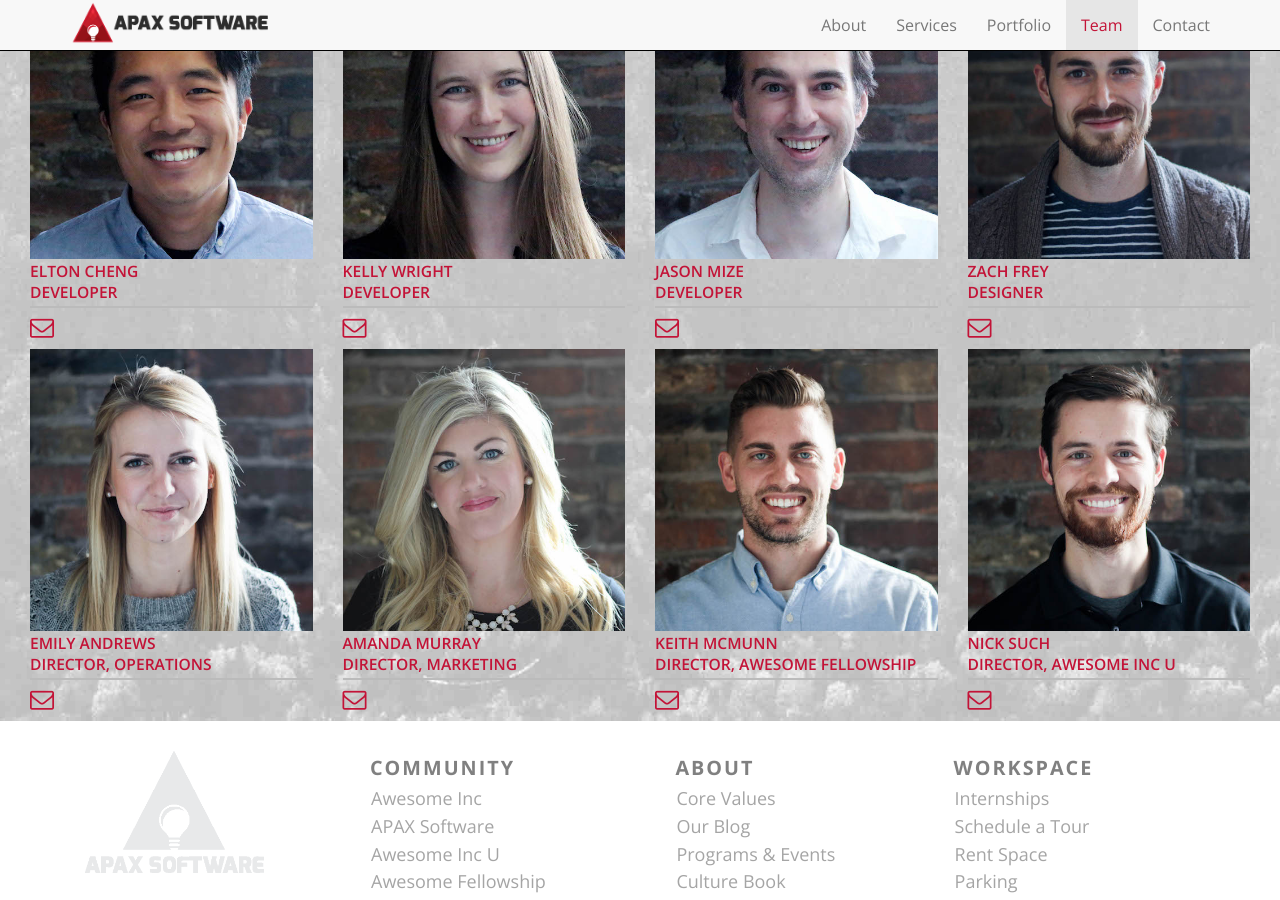
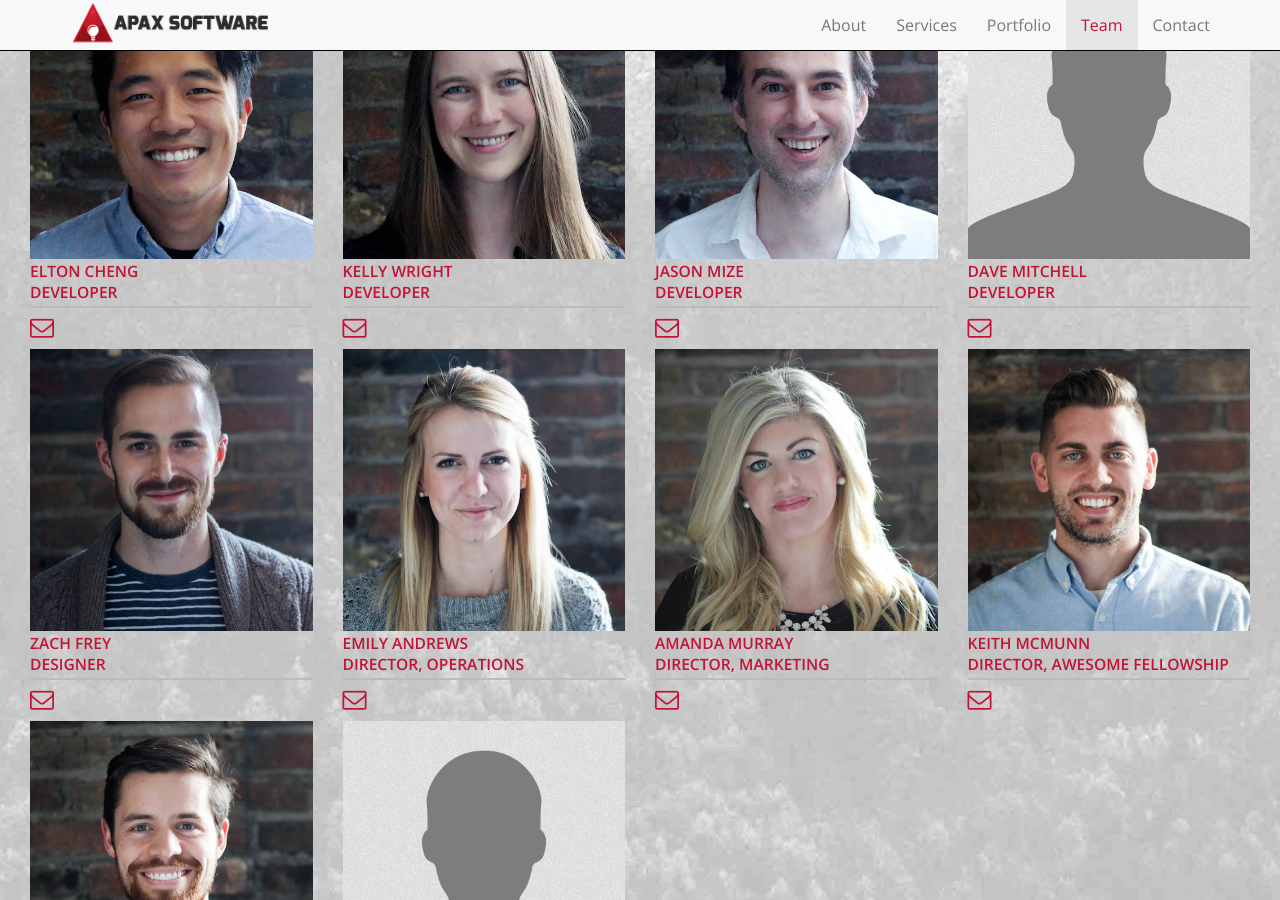
Before and after one commit to apax-software/apax-software, a Jekyll site: the page built from team.html, in a window 1280 px wide and 900 px high, scrolled down 1026 px. Built offline with Jekyll 4.4.1, drawn with Linux system fonts in a browser that asks for light colours; nearby versions of some CDN libraries; some of the changed text lies outside the part shown.

Commit message:
add dave and janine

```diff
--- a/_data/team.yml
+++ b/_data/team.yml
@@ -46,6 +46,9 @@
   pic_name: jason
   title: Developer
 
+- full_name: Dave Mitchell
+  title: Developer
+
 - full_name: Zach Frey
   pic_name: zach
   title: Designer
@@ -75,3 +78,6 @@
   title: Director, Awesome Inc U
   email: nick
   email_ext: awesomeinc.org
+
+- full_name: Janine Hempy
+  title: Instructor, Awesome Inc U
--- a/team.html
+++ b/team.html
@@ -14,7 +14,7 @@
 	<div class="col-lg-12 col-xs-12 lower-content">
 		{% for member in site.data.team %}
 		<div class="col-md-3 col-xs-6 col-sm-4">
-			<img src="/assets/img/team/{{ member.pic_name }}-min.jpg"/>
+			<img src="/assets/img/team/{% if member.pic_name %}{{ member.pic_name }}-min{% else %}avatar{% endif %}.jpg"/>
 			<div class="team-info">
 				<h4>{{ member.full_name }}</h4>
 				<h4>{{ member.title }}</h4>
```
Also changed, not shown: assets/img/team/avatar.jpg (added).
